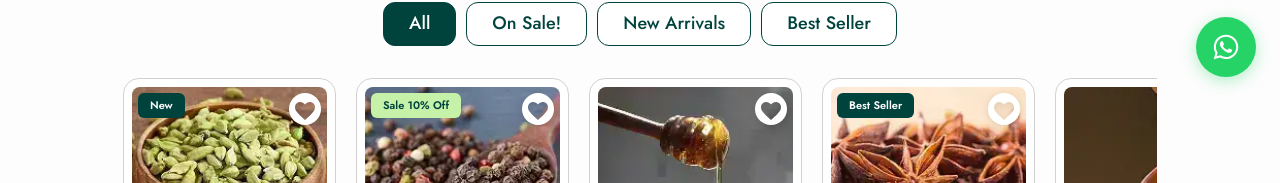
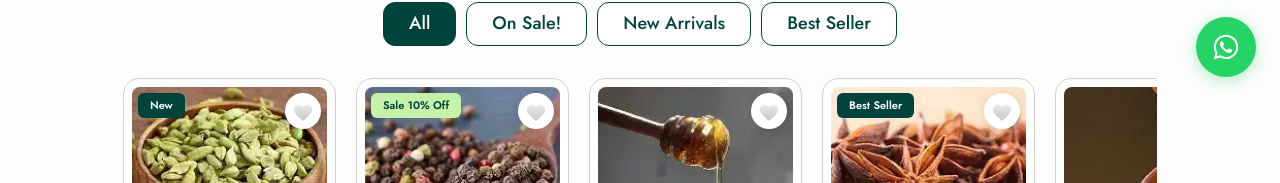
Before and after one commit to prakrithi2026/prakrithi, a React (Vite) app in the folder frondend/: page / in a window 1280 px wide. Shown: the part 699-882 px from the top of the page. Built offline with nearby package versions, Linux system fonts and the light colour scheme; no server answers; a web font is replaced by a local one.

Commit message:
feat: update wishlist heart icon to custom white pill with soft grey gradient unliked and vibrant red #F41E3E liked

```diff
--- a/frondend/src/components/storefront/ProductCard.css
+++ b/frondend/src/components/storefront/ProductCard.css
@@ -38,8 +38,8 @@
   background: none;
   border: none;
   padding: 0;
-  width: 32px;
-  height: 32px;
+  width: 36px;
+  height: 36px;
   display: flex;
   align-items: center;
   justify-content: center;
--- a/frondend/src/components/storefront/ProductLikeIcon.jsx
+++ b/frondend/src/components/storefront/ProductLikeIcon.jsx
@@ -2,27 +2,27 @@ import { useId } from 'react';
 
 /**
  * ProductLikeIcon component:
- * - "before like" (unliked): circular white badge with cut-out heart
- * - "after like" (liked): dark green (#00433D) circle with filled light green (#C5F1A9) heart
+ * - Before user liked (unliked): circular white badge with gradient (#E8E8E8 -> #C8C8C8) heart
+ * - After like (liked): circular white badge with vibrant red (#F41E3E) heart
  */
-export default function ProductLikeIcon({ isLiked = false, size = 32, className = '' }) {
+export default function ProductLikeIcon({ isLiked = false, size = 36, className = '' }) {
   const rawId = useId();
-  const clipId = `clip_like_${rawId.replace(/[^a-zA-Z0-9_-]/g, '_')}`;
+  const gradId = `paint0_linear_${rawId.replace(/[^a-zA-Z0-9_-]/g, '_')}`;
 
   if (isLiked) {
     return (
       <svg
         width={size}
         height={size}
-        viewBox="0 0 32 32"
+        viewBox="0 0 36 36"
         fill="none"
         xmlns="http://www.w3.org/2000/svg"
         className={className}
       >
-        <rect width="32" height="32" rx="16" fill="#00433D" />
+        <rect width="36" height="36" rx="18" fill="white" />
         <path
-          d="M16 27L14.8382 25.9602C13.0932 24.3843 11.6503 23.0301 10.5092 21.8976C9.36816 20.765 8.46395 19.757 7.79658 18.8736C7.12921 17.9904 6.66298 17.1846 6.39789 16.4563C6.13263 15.7281 6 14.9893 6 14.2396C6 12.7525 6.50368 11.5073 7.51105 10.5043C8.5186 9.50143 9.7693 9 11.2632 9C12.1821 9 13.0505 9.21395 13.8684 9.64186C14.6863 10.0698 15.3968 10.6834 16 11.4828C16.6032 10.6834 17.3137 10.0698 18.1316 9.64186C18.9495 9.21395 19.8179 9 20.7368 9C22.2307 9 23.4814 9.50143 24.4889 10.5043C25.4963 11.5073 26 12.7525 26 14.2396C26 14.9893 25.8674 15.7281 25.6021 16.4563C25.337 17.1846 24.8708 17.9904 24.2034 18.8736C23.5361 19.757 22.6335 20.765 21.4958 21.8976C20.3582 23.0301 18.9136 24.3843 17.1618 25.9602L16 27Z"
-          fill="#C5F1A9"
+          d="M18 28L16.9543 27.0757C15.3839 25.6749 14.0852 24.4712 13.0583 23.4646C12.0313 22.4578 11.2176 21.5618 10.6169 20.7765C10.0163 19.9914 9.59668 19.2752 9.35811 18.6278C9.11937 17.9806 9 17.3238 9 16.6575C9 15.3355 9.45332 14.2287 10.3599 13.3372C11.2667 12.4457 12.3924 12 13.7368 12C14.5639 12 15.3455 12.1902 16.0816 12.5705C16.8177 12.9509 17.4572 13.4964 18 14.2069C18.5428 13.4964 19.1823 12.9509 19.9184 12.5705C20.6545 12.1902 21.4361 12 22.2632 12C23.6076 12 24.7333 12.4457 25.6401 13.3372C26.5467 14.2287 27 15.3355 27 16.6575C27 17.3238 26.8806 17.9806 26.6419 18.6278C26.4033 19.2752 25.9837 19.9914 25.3831 20.7765C24.7824 21.5618 23.9702 22.4578 22.9462 23.4646C21.9224 24.4712 20.6222 25.6749 19.0457 27.0757L18 28Z"
+          fill="#F41E3E"
         />
       </svg>
     );
@@ -32,21 +32,28 @@ export default function ProductLikeIcon({ isLiked = false, size = 32, className
     <svg
       width={size}
       height={size}
-      viewBox="0 0 32 32"
+      viewBox="0 0 36 36"
       fill="none"
       xmlns="http://www.w3.org/2000/svg"
       className={className}
     >
-      <g clipPath={`url(#${clipId})`}>
-        <path
-          d="M32 32H0V0H32V32ZM20.7373 9C19.8185 9 18.9496 9.2138 18.1318 9.6416C17.314 10.0695 16.6031 10.6831 16 11.4824C15.3969 10.6831 14.686 10.0695 13.8682 9.6416C13.0504 9.2138 12.1815 9 11.2627 9C9.76906 9.0001 8.51818 9.50117 7.51074 10.5039C6.50346 11.5069 6.00009 12.7522 6 14.2393C6 14.9888 6.13228 15.728 6.39746 16.4561C6.66255 17.1844 7.12951 17.9908 7.79688 18.874C8.46415 19.7572 9.36806 20.7651 10.5088 21.8975C11.6498 23.0299 13.0931 24.3842 14.8379 25.96L16 27L17.1621 25.96C18.9137 24.3842 20.3586 23.0299 21.4961 21.8975C22.6335 20.7651 23.5358 19.7573 24.2031 18.874C24.8705 17.9908 25.3375 17.1844 25.6025 16.4561C25.8677 15.728 26 14.9888 26 14.2393C25.9999 12.7522 25.4965 11.5069 24.4893 10.5039C23.4818 9.50117 22.2309 9.0001 20.7373 9Z"
-          fill="white"
-        />
-      </g>
+      <rect width="36" height="36" rx="18" fill="white" />
+      <path
+        d="M18 28L16.9543 27.0757C15.3839 25.6749 14.0852 24.4712 13.0583 23.4646C12.0313 22.4578 11.2176 21.5618 10.6169 20.7765C10.0163 19.9914 9.59668 19.2752 9.35811 18.6278C9.11937 17.9806 9 17.3238 9 16.6575C9 15.3355 9.45332 14.2287 10.3599 13.3372C11.2667 12.4457 12.3924 12 13.7368 12C14.5639 12 15.3455 12.1902 16.0816 12.5705C16.8177 12.9509 17.4572 13.4964 18 14.2069C18.5428 13.4964 19.1823 12.9509 19.9184 12.5705C20.6545 12.1902 21.4361 12 22.2632 12C23.6076 12 24.7333 12.4457 25.6401 13.3372C26.5467 14.2287 27 15.3355 27 16.6575C27 17.3238 26.8806 17.9806 26.6419 18.6278C26.4033 19.2752 25.9837 19.9914 25.3831 20.7765C24.7824 21.5618 23.9702 22.4578 22.9462 23.4646C21.9224 24.4712 20.6222 25.6749 19.0457 27.0757L18 28Z"
+        fill={`url(#${gradId})`}
+      />
       <defs>
-        <clipPath id={clipId}>
-          <rect width="32" height="32" rx="16" fill="white" />
-        </clipPath>
+        <linearGradient
+          id={gradId}
+          x1="18"
+          y1="12"
+          x2="18"
+          y2="28"
+          gradientUnits="userSpaceOnUse"
+        >
+          <stop stopColor="#E8E8E8" />
+          <stop offset="1" stopColor="#C8C8C8" />
+        </linearGradient>
       </defs>
     </svg>
   );
--- a/frondend/src/pages/ProfilePage.css
+++ b/frondend/src/pages/ProfilePage.css
@@ -183,8 +183,8 @@
   background: none;
   border: none;
   padding: 0;
-  width: 32px;
-  height: 32px;
+  width: 36px;
+  height: 36px;
   display: flex;
   align-items: center;
   justify-content: center;
--- a/frondend/src/pages/ProfilePage.jsx
+++ b/frondend/src/pages/ProfilePage.jsx
@@ -60,7 +60,7 @@ function WishlistTab({ primaryColor }) {
               aria-label="Remove from wishlist"
               title="Remove from wishlist"
             >
-              <ProductLikeIcon isLiked={true} size={32} />
+              <ProductLikeIcon isLiked={true} size={36} />
             </button>
 
             {/* Discount badge */}
--- a/frondend/src/pages/ShopPage.css
+++ b/frondend/src/pages/ShopPage.css
@@ -219,8 +219,8 @@
   background: none;
   border: none;
   padding: 0;
-  width: 32px;
-  height: 32px;
+  width: 36px;
+  height: 36px;
   display: flex;
   align-items: center;
   justify-content: center;
```
